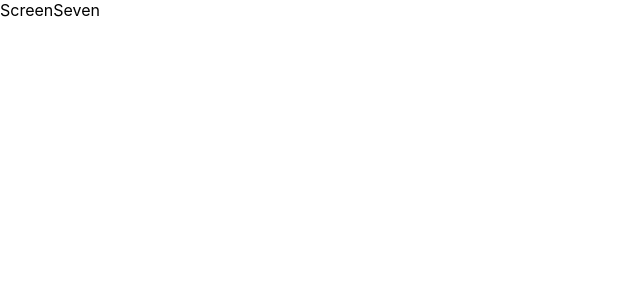
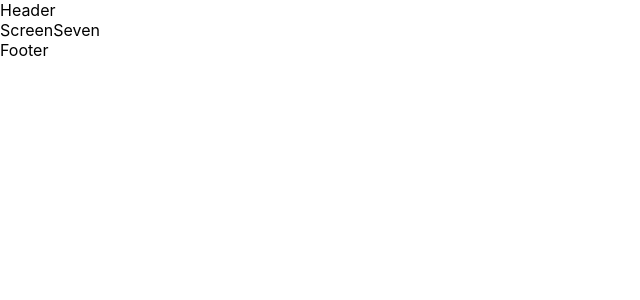
Before and after one commit to vinitkumargoel/wealth_project, a React (Create React App) app: page /ScreenSeven in a window 1280 px wide. Shown: the top 300 px of the page, without its empty margins (0-640 px from the left). Built offline with nearby package versions, Linux system fonts and the light colour scheme.

Commit message:
added header and footer

```diff
--- /dev/null
+++ b/src/Components/Footer/Footer.js
@@ -0,0 +1,14 @@
+import React, {
+    Component
+} from 'react';
+
+class Footer extends Component {
+    state = {};
+
+    render() {
+        return (<div> Footer </div>
+        );
+    }
+}
+
+export default Footer;
--- /dev/null
+++ b/src/Components/Header/Header.js
@@ -0,0 +1,14 @@
+import React, {
+    Component
+} from 'react';
+
+class Header extends Component {
+    state = {};
+
+    render() {
+        return (<div> Header </div>
+        );
+    }
+}
+
+export default Header;
--- a/src/routes.js
+++ b/src/routes.js
@@ -9,8 +9,14 @@
 import ScreenSix from "./Pages/ScreenSix/ScreenSix";
 import ScreenSeven from "./Pages/ScreenSeven/ScreenSeven";
 
+import Header from "./Components/Header/Header"
+import Footer from "./Components/Footer/Footer"
+
+
 function BasicExample() {
     return (
+        <div>
+            <Header />
             <Router>
                 <Route path="/ScreenOne" component={ScreenOne} />
                 <Route path="/ScreenTwo" component={ScreenTwo} />
@@ -19,8 +25,9 @@
                 <Route path="/ScreenFive" component={ScreenFive} />
                 <Route path="/ScreenSix" component={ScreenSix} />
                 <Route path="/ScreenSeven" component={ScreenSeven} />
-
             </Router>
+            <Footer />
+        </div>
     );
 }
 
```
Also changed, not shown: src/Components/Footer/Footer.css (added), src/Components/Header/Header.css (added). Lines whose indentation alone changed are shown as unchanged.
